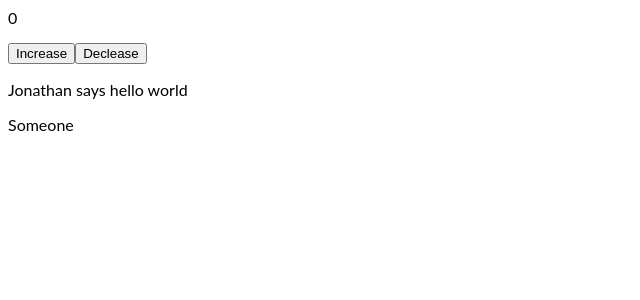
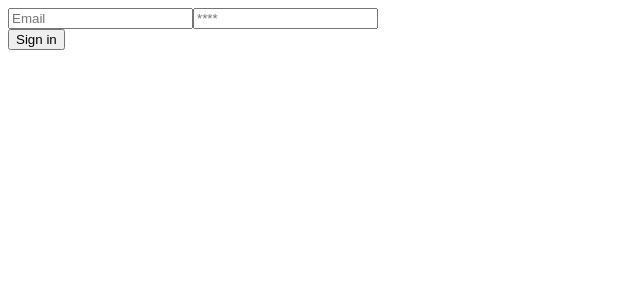
Before and after one commit to jhz-dev/fundamentos-react, a React (Create React App) app: page / in a window 1280 px wide. Shown: the top 300 px of the page, without its empty margins (0-640 px from the left). Built offline with nearby package versions, Linux system fonts and the light colour scheme.

Commit message:
react forms

```diff
--- a/src/App.js
+++ b/src/App.js
@@ -1,79 +1,12 @@
 import React, { Component } from "react";
 import "./style.css";
+import { Counter, MyComponent } from "./utils/base";
+import { FormComponent } from "./utils/forms";
 
-/**
- * Notes:
- * props => are read only.
- *
- * functional components:
- * * Just receive as a paremeter the props object
- * * To set the props to a funtional component with set each attribute
- * <MyComponent name={name}/>
- *
- * JSX
- * Similar syntax to html
- * for using/calling a component <ComponentName/>
- *
- *
- * STATE
- * save some data/ is every thing that a component needs to work properly
- */
-
-// functional component
-const MyComponent = props => {
-  const { name, children } = props;
+export default function App() {
   return (
     <div>
-      <p>{name} says hello world</p>
-      {children}
-    </div>
-  );
-};
-
-// class component
-class Counter extends Component {
-  constructor(props) {
-    super(props);
-
-    this.state = {
-      counter: 0
-    };
-  }
-
-  increase = () => {
-    this.setState({
-      counter: this.state.counter + 1
-    });
-  };
-
-  decrease = () => {
-    const counter = this.state.counter > 0 ? this.state.counter - 1 : 0;
-
-    this.setState({ counter });
-  };
-
-  render() {
-    const { counter } = this.state;
-
-    return (
-      <div>
-        <p>{counter}</p>
-        <button onClick={this.increase}>Increase</button>
-        <button onClick={this.decrease}>Declease</button>
-      </div>
-    );
-  }
-}
-
-export default function App() {
-  const name = "Jonathan";
-
-  return (
-    <div>
-      <Counter />
-      <MyComponent name={name}>
-        <p>Someone</p>
-      </MyComponent>
+      <FormComponent />
     </div>
   );
 }
--- /dev/null
+++ b/src/utils/forms.js
@@ -0,0 +1,46 @@
+import React, { Component } from "react";
+
+export class FormComponent extends Component {
+  constructor(props) {
+    super(props);
+
+    this.state = {
+      email: "",
+      password: ""
+    };
+  }
+
+  updateState = ({ target }) => {
+    const { value } = target;
+    const type = target.getAttribute("type");
+
+    this.setState({ [type]: value });
+  };
+
+  submit = ev => {
+    console.log(this.state);
+    ev.preventDefault();
+  };
+
+  render() {
+    return (
+      <form onSubmit={this.submit}>
+        <input
+          type="email"
+          placeholder="Email"
+          value={this.state.email}
+          onChange={this.updateState}
+        />
+        <input
+          type="password"
+          placeholder="****"
+          value={this.state.password}
+          onChange={this.updateState}
+        />
+        <div>
+          <input type="submit" value="Sign in" />
+        </div>
+      </form>
+    );
+  }
+}
```
Also changed, not shown: src/notes.txt (added).
